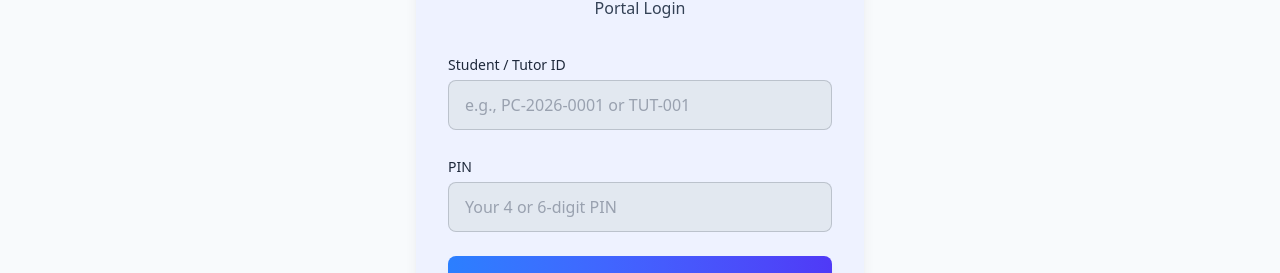
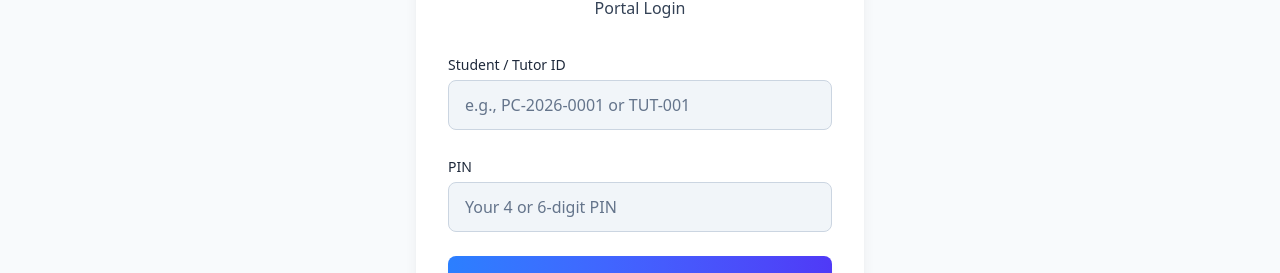
Before and after one commit to jaddae012-dot/spring-co-ltd, a Next.js app: page /prime-college/login in a window 1280 px wide. Shown: the part 278-551 px from the top of the page. Built offline with nearby package versions, Linux system fonts and the light colour scheme; no server answers.

Commit message:
fix: improve global light theme contrast

```diff
--- a/src/app/globals.css
+++ b/src/app/globals.css
@@ -136,19 +136,30 @@ html.theme-light .bg-gray-900 {
 
 html.theme-light .bg-slate-900,
 html.theme-light .bg-gray-800 {
-  background-color: #eef2ff !important;
+  background-color: #ffffff !important;
 }
 
 html.theme-light .bg-slate-800,
 html.theme-light .bg-gray-700 {
+  background-color: #f1f5f9 !important;
+}
+
+html.theme-light .bg-slate-700,
+html.theme-light .bg-gray-600 {
   background-color: #e2e8f0 !important;
+}
+
+html.theme-light .bg-slate-950\/50,
+html.theme-light .bg-slate-950\/40,
+html.theme-light .bg-gray-950\/50 {
+  background-color: #f8fafc !important;
 }
 
 html.theme-light .bg-slate-900\/80,
 html.theme-light .bg-slate-900\/70,
 html.theme-light .bg-slate-900\/60,
 html.theme-light .bg-gray-800\/80 {
-  background-color: rgba(238, 242, 255, 0.82) !important;
+  background-color: rgba(255, 255, 255, 0.96) !important;
 }
 
 html.theme-light .bg-blue-900\/40,
@@ -161,7 +172,44 @@ html.theme-light .border-slate-700,
 html.theme-light .border-slate-600,
 html.theme-light .border-slate-500,
 html.theme-light .border-gray-600 {
-  border-color: rgba(15, 23, 42, 0.18) !important;
+  border-color: #cbd5e1 !important;
+}
+
+html.theme-light .border-slate-800,
+html.theme-light .border-gray-700 {
+  border-color: #e2e8f0 !important;
+}
+
+html.theme-light input,
+html.theme-light textarea,
+html.theme-light select {
+  background-color: #ffffff !important;
+  border-color: #cbd5e1 !important;
+  color: #0f172a !important;
+}
+
+html.theme-light input::placeholder,
+html.theme-light textarea::placeholder {
+  color: #64748b !important;
+}
+
+html.theme-light input:focus,
+html.theme-light textarea:focus,
+html.theme-light select:focus {
+  border-color: #2563eb !important;
+  outline-color: #2563eb !important;
+}
+
+html.theme-light table thead {
+  background-color: #f1f5f9 !important;
+}
+
+html.theme-light table tbody tr {
+  border-color: #e2e8f0 !important;
+}
+
+html.theme-light table tbody tr:nth-child(even) {
+  background-color: #f8fafc !important;
 }
 
 html.theme-light .border-blue-500\/20,
```
